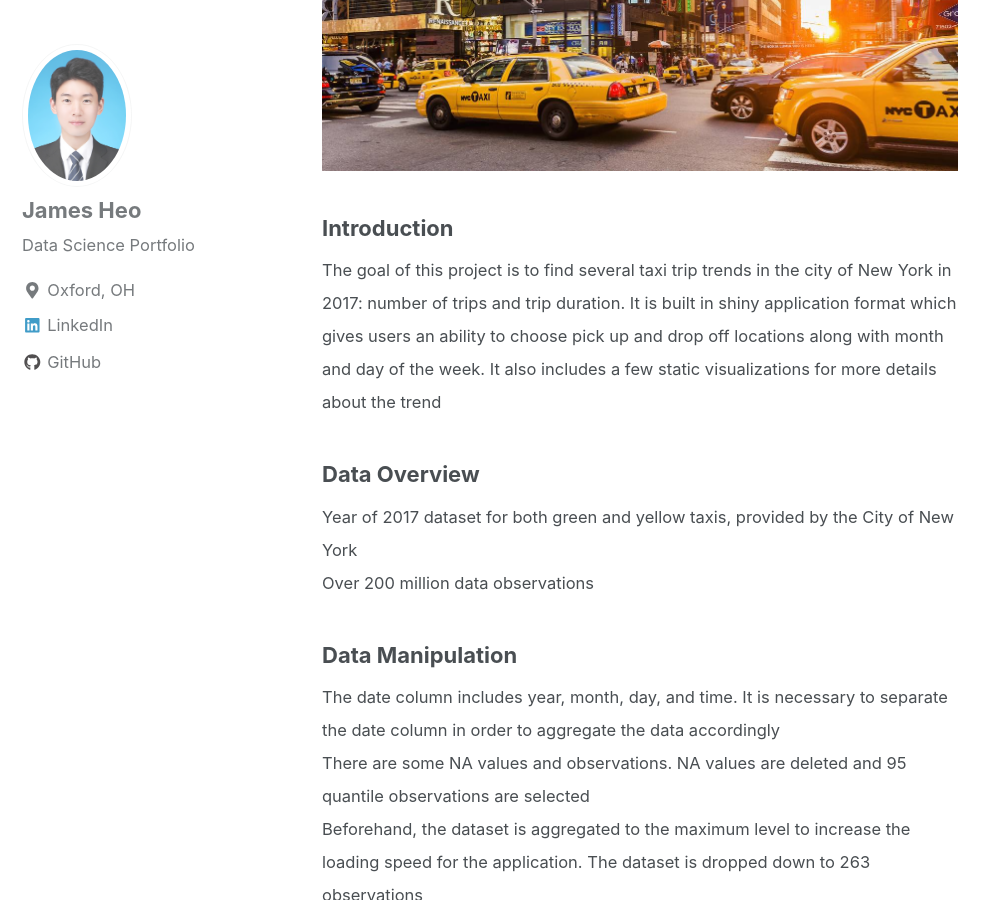
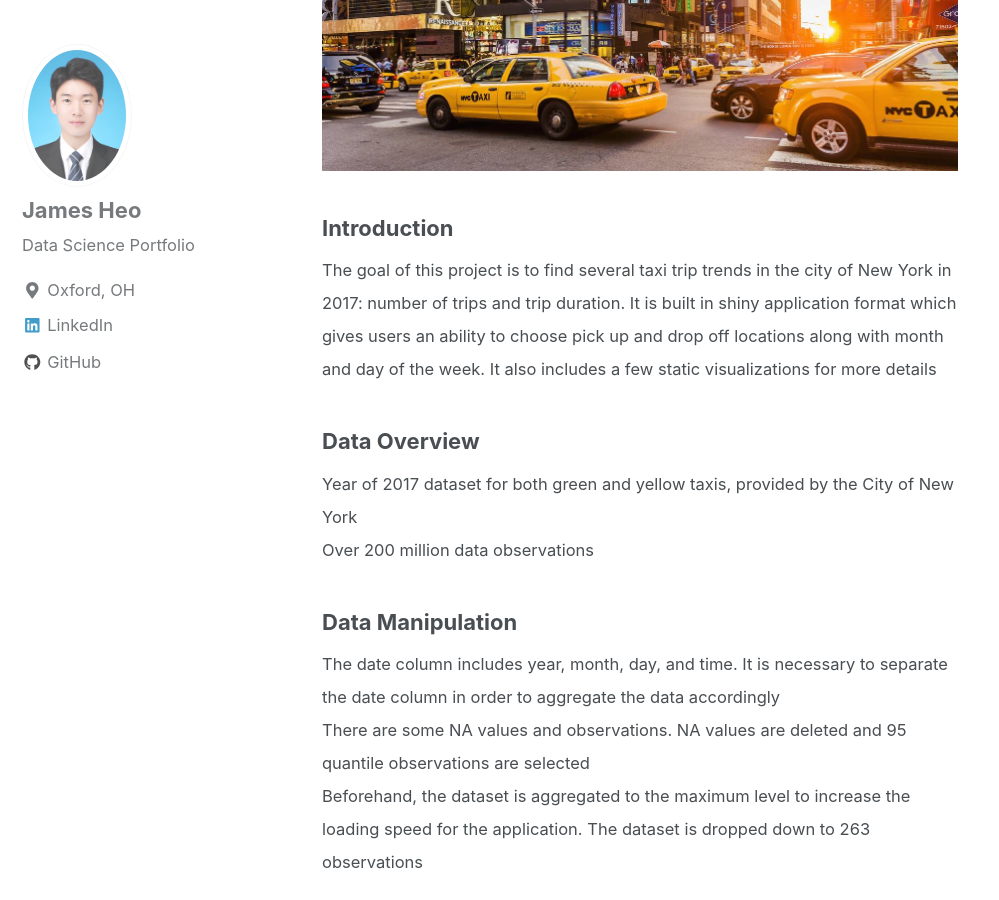
Before and after one commit to JamesHeo/heojstats.github.io, a Jekyll site: the page built from _posts/2018-06-13-NYCTaxiCaps.md, in a window 1280 px wide and 900 px high, scrolled down 521 px. Shown: the whole window, without its empty margins (0-999 px from the left). Built offline with Jekyll 4.4.1, drawn with Linux system fonts in a browser that asks for light colours; nearby versions of some CDN libraries.

Commit message:
Polished the body

```diff
--- a/_posts/2018-06-13-NYCTaxiCaps.md
+++ b/_posts/2018-06-13-NYCTaxiCaps.md
@@ -10,7 +10,7 @@ excerpt: "Time Series, NYC Taxi Caps, Data Science, R Shiny, User-Friendly Dashb
 <img src="{{ site.url }}{{ site.baseurl }}/images/NYCTaxi.jpg" alt="NYC with taxi">
 
 ### Introduction
-<small>The goal of this project is to find several taxi trip trends in the city of New York in 2017: number of trips and trip duration. It is built in shiny application format which gives users an ability to choose pick up and drop off locations along with month and day of the week. It also includes a few static visualizations for more details about the trend</small>
+<small>The goal of this project is to find several taxi trip trends in the city of New York in 2017: number of trips and trip duration. It is built in shiny application format which gives users an ability to choose pick up and drop off locations along with month and day of the week. It also includes a few static visualizations for more details</small>
 
 
 ### Data Overview
```
